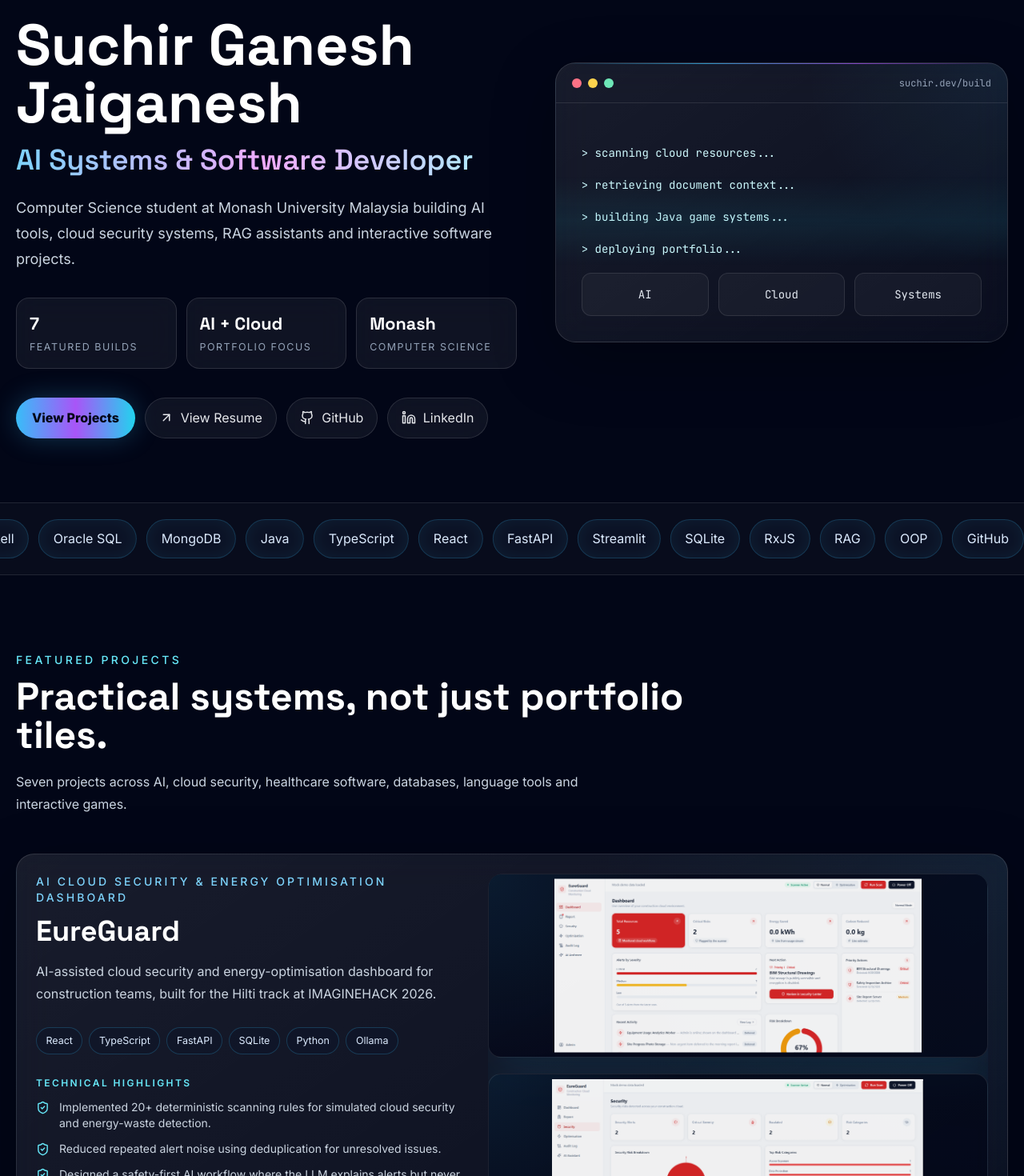
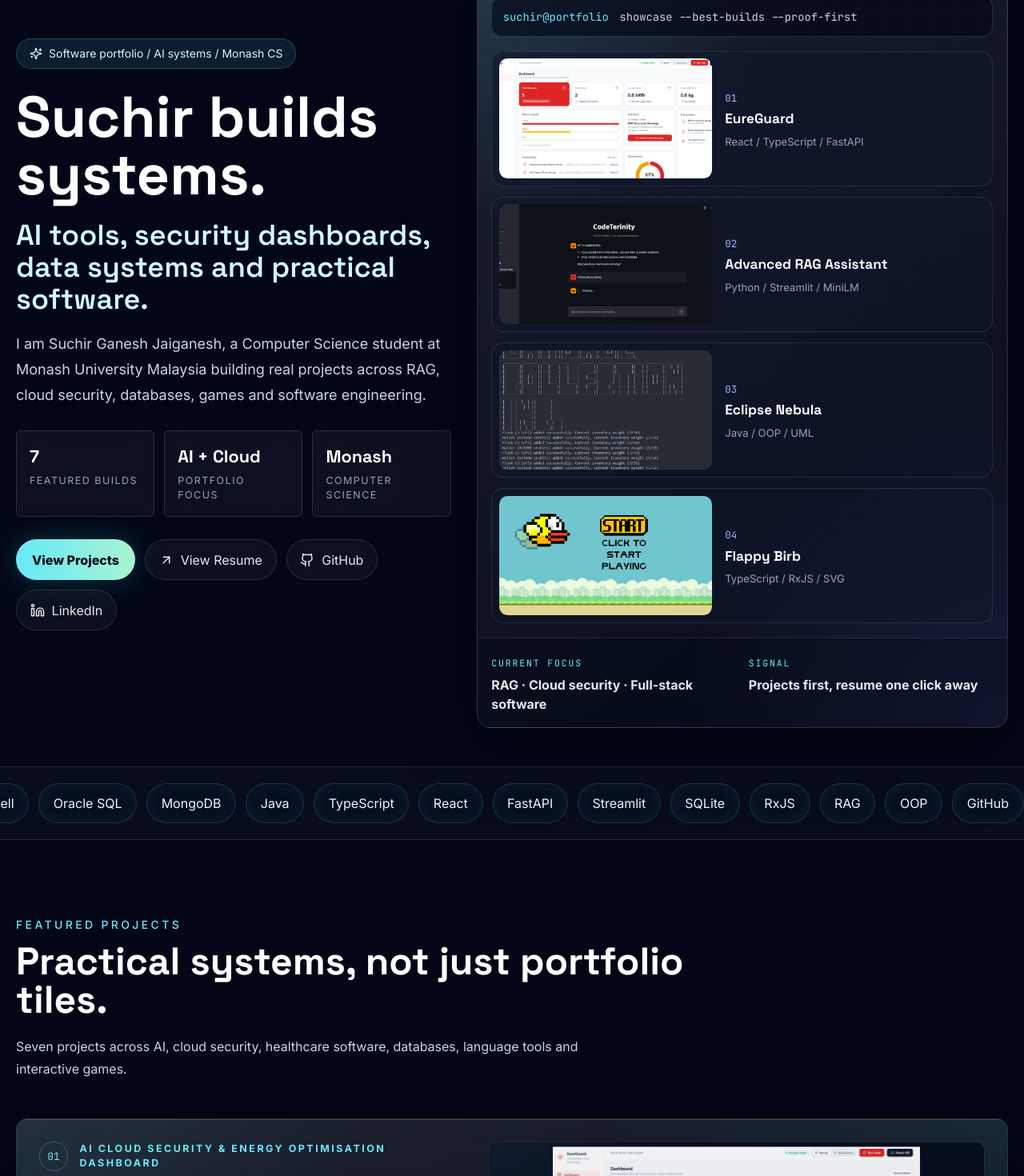
Before and after one commit to suchirrrr/portfolio, a React (Vite) app: page / in a window 1280 px wide. Shown: the part 200-1670 px from the top of the page at 80% size. Built offline with nearby package versions, Linux system fonts and the light colour scheme.

Commit message:
Redesign portfolio hero and project showcase

```diff
--- a/src/App.tsx
+++ b/src/App.tsx
@@ -279,30 +279,25 @@
 }
 
 function Hero() {
-  const terminalLines = [
-    "> scanning cloud resources...",
-    "> retrieving document context...",
-    "> building Java game systems...",
-    "> deploying portfolio...",
-  ];
+  const pinnedProjects = projects.slice(0, 4);
 
   return (
-    <section id="top" className="mx-auto grid min-h-[88vh] max-w-7xl items-center gap-12 px-5 py-20 lg:grid-cols-[1.05fr_0.95fr]">
+    <section id="top" className="hero-section mx-auto grid min-h-[88vh] max-w-7xl items-center gap-8 px-5 py-12 md:grid-cols-[0.84fr_1.16fr] lg:grid-cols-[0.9fr_1.1fr]">
       <motion.div initial={{ opacity: 0, y: 24 }} animate={{ opacity: 1, y: 0 }} transition={{ duration: 0.7 }}>
-        <div className="mb-6 inline-flex items-center gap-2 rounded-full border border-sky-300/20 bg-sky-300/10 px-4 py-2 text-sm text-sky-100">
+        <div className="mb-6 inline-flex items-center gap-2 rounded-full border border-cyan-300/20 bg-cyan-300/10 px-4 py-2 text-sm text-cyan-100">
           <Sparkles size={16} />
-          AI Systems & Software Portfolio
+          Software portfolio / AI systems / Monash CS
         </div>
-        <h1 className="font-display text-5xl font-bold leading-[1.04] text-white md:text-7xl">
-          Suchir Ganesh Jaiganesh
+        <h1 className="hero-title font-display text-5xl font-bold leading-[0.95] text-white md:text-5xl lg:text-7xl">
+          Suchir builds systems.
         </h1>
-        <p className="mt-4 bg-gradient-to-r from-sky-300 via-fuchsia-300 to-cyan-200 bg-clip-text font-display text-2xl font-semibold text-transparent md:text-4xl">
-          AI Systems & Software Developer
+        <p className="mt-5 max-w-2xl font-display text-2xl font-semibold leading-tight text-cyan-100 md:text-2xl lg:text-4xl">
+          AI tools, security dashboards, data systems and practical software.
         </p>
-        <p className="mt-6 max-w-2xl text-lg leading-8 text-slate-300">
-          Computer Science student at Monash University Malaysia building AI tools, cloud security systems, RAG assistants and interactive software projects.
+        <p className="mt-5 max-w-2xl text-base leading-7 text-slate-300 lg:text-lg lg:leading-8">
+          I am Suchir Ganesh Jaiganesh, a Computer Science student at Monash University Malaysia building real projects across RAG, cloud security, databases, games and software engineering.
         </p>
-        <div className="mt-8 grid max-w-2xl gap-3 sm:grid-cols-3">
+        <div className="mt-7 grid max-w-2xl gap-3 sm:grid-cols-3 md:grid-cols-1 lg:grid-cols-3">
           {heroStats.map(([value, label]) => (
             <div className="metric-tile" key={label}>
               <p>{value}</p>
@@ -310,7 +305,7 @@
             </div>
           ))}
         </div>
-        <div className="mt-9 flex flex-wrap gap-3">
+        <div className="mt-7 flex flex-wrap gap-3">
           <a className="primary-button" href="#projects">View Projects</a>
           <a className="secondary-button" href="https://drive.google.com/file/d/1uEK7wdGo_tAsxr6_j_uxS5KuAFPVXMHO/view?usp=sharing" target="_blank" rel="noreferrer">
             <ArrowUpRight size={18} />
@@ -330,34 +325,44 @@
         initial={{ opacity: 0, scale: 0.94, y: 24 }}
         animate={{ opacity: 1, scale: 1, y: 0 }}
         transition={{ delay: 0.15, duration: 0.7 }}
-        className="terminal-card"
+        className="lab-window"
       >
-        <div className="flex items-center justify-between border-b border-white/10 px-5 py-4">
+        <div className="lab-topbar">
           <div className="flex gap-2">
-            <span className="h-3 w-3 rounded-full bg-rose-400" />
-            <span className="h-3 w-3 rounded-full bg-amber-300" />
-            <span className="h-3 w-3 rounded-full bg-emerald-300" />
+            <span />
+            <span />
+            <span />
           </div>
-          <span className="font-mono text-xs text-slate-400">suchir.dev/build</span>
+          <p>suchir.dev / project-lab</p>
         </div>
-        <div className="space-y-5 p-6 font-mono text-sm text-cyan-100 md:p-8">
-          <div className="terminal-scanline" />
-          {terminalLines.map((line, index) => (
-            <motion.p
-              key={line}
-              initial={{ opacity: 0, x: -12 }}
-              animate={{ opacity: 1, x: 0 }}
-              transition={{ delay: 0.55 + index * 0.2 }}
-            >
-              {line}
-            </motion.p>
-          ))}
-          <div className="mt-8 grid grid-cols-3 gap-3">
-            {["AI", "Cloud", "Systems"].map((item) => (
-              <div key={item} className="rounded-xl border border-white/10 bg-white/[0.04] p-4 text-center text-slate-200">
-                {item}
-              </div>
-            ))}
+        <div className="lab-command">
+          <span>suchir@portfolio</span>
+          <p>showcase --best-builds --proof-first</p>
+        </div>
+        <div className="lab-grid">
+          {pinnedProjects.map((project, index) => {
+            const image = "images" in project && project.images ? project.images[0] : project.image;
+
+            return (
+              <a className="lab-project" href={project.github} target="_blank" rel="noreferrer" key={project.title}>
+                <img src={image} alt={`${project.title} preview`} />
+                <div>
+                  <span>{String(index + 1).padStart(2, "0")}</span>
+                  <strong>{project.title}</strong>
+                  <p>{project.tech.slice(0, 3).join(" / ")}</p>
+                </div>
+              </a>
+            );
+          })}
+        </div>
+        <div className="lab-footer">
+          <div>
+            <span>Current focus</span>
+            <p>RAG · Cloud security · Full-stack software</p>
+          </div>
+          <div>
+            <span>Signal</span>
+            <p>Projects first, resume one click away</p>
           </div>
         </div>
       </motion.div>
@@ -389,15 +394,15 @@
         copy="Seven projects across AI, cloud security, healthcare software, databases, language tools and interactive games."
       />
       <div className="mt-12 grid gap-6">
-        {projects.map((project) => (
-          <ProjectCard key={project.title} project={project} />
+        {projects.map((project, index) => (
+          <ProjectCard key={project.title} project={project} index={index} />
         ))}
       </div>
     </section>
   );
 }
 
-function ProjectCard({ project }: { project: (typeof projects)[number] }) {
+function ProjectCard({ project, index }: { project: (typeof projects)[number]; index: number }) {
   return (
     <motion.article
       whileHover={{ y: -6, rotateX: 1, rotateY: -1 }}
@@ -405,8 +410,11 @@
     >
       <div className="flex h-full flex-col justify-between gap-7">
         <div>
-          <p className="text-sm font-medium uppercase tracking-[0.22em] text-sky-300">{project.label}</p>
-          <h3 className="mt-3 font-display text-3xl font-bold text-white md:text-4xl">{project.title}</h3>
+          <div className="project-kicker">
+            <span>{String(index + 1).padStart(2, "0")}</span>
+            <p>{project.label}</p>
+          </div>
+          <h3 className="mt-4 font-display text-3xl font-bold text-white md:text-4xl">{project.title}</h3>
           <p className="mt-4 max-w-3xl leading-7 text-slate-300">{project.description}</p>
         </div>
         <div className="flex flex-wrap gap-2">
--- a/src/styles.css
+++ b/src/styles.css
@@ -10,7 +10,7 @@
 
 body {
   margin: 0;
-  background: #020617;
+  background: #030305;
 }
 
 body::selection {
@@ -28,12 +28,13 @@
 
 .bg-grid {
   background-image:
-    radial-gradient(circle at 78% 14%, rgba(168, 85, 247, 0.18), transparent 28%),
-    radial-gradient(circle at 15% 36%, rgba(34, 211, 238, 0.14), transparent 24%),
-    linear-gradient(rgba(148, 163, 184, 0.075) 1px, transparent 1px),
-    linear-gradient(90deg, rgba(148, 163, 184, 0.075) 1px, transparent 1px),
-    radial-gradient(circle at 50% 0%, rgba(56, 189, 248, 0.13), transparent 34%);
-  background-size: 100% 100%, 100% 100%, 46px 46px, 46px 46px, 100% 100%;
+    linear-gradient(rgba(255, 255, 255, 0.035) 1px, transparent 1px),
+    linear-gradient(90deg, rgba(255, 255, 255, 0.035) 1px, transparent 1px),
+    radial-gradient(circle at 76% 12%, rgba(45, 212, 191, 0.17), transparent 24%),
+    radial-gradient(circle at 18% 34%, rgba(129, 140, 248, 0.16), transparent 22%),
+    radial-gradient(circle at 60% 78%, rgba(52, 211, 153, 0.08), transparent 30%),
+    linear-gradient(135deg, #030305 0%, #070b15 44%, #040815 100%);
+  background-size: 44px 44px, 44px 44px, 100% 100%, 100% 100%, 100% 100%, 100% 100%;
 }
 
 .glow {
@@ -50,13 +51,13 @@
 .glow-one {
   top: 6rem;
   left: -12rem;
-  background: #38bdf8;
+  background: #2dd4bf;
 }
 
 .glow-two {
   right: -12rem;
   top: 24rem;
-  background: #a855f7;
+  background: #6366f1;
 }
 
 .primary-button,
@@ -71,11 +72,11 @@
 }
 
 .primary-button {
-  background: linear-gradient(90deg, #38bdf8, #a855f7, #22d3ee);
-  color: #020617;
+  background: linear-gradient(90deg, #67e8f9, #a7f3d0);
+  color: #031016;
   font-weight: 800;
   padding: 0.78rem 1.25rem;
-  box-shadow: 0 0 32px rgba(56, 189, 248, 0.25);
+  box-shadow: 0 0 38px rgba(45, 212, 191, 0.23);
 }
 
 .primary-button:hover {
@@ -86,7 +87,7 @@
 .secondary-button,
 .icon-link {
   border: 1px solid rgba(255, 255, 255, 0.12);
-  background: rgba(255, 255, 255, 0.055);
+  background: rgba(255, 255, 255, 0.045);
   color: #e5e7eb;
   backdrop-filter: blur(16px);
 }
@@ -101,49 +102,425 @@
 
 .secondary-button:hover,
 .icon-link:hover {
-  border-color: rgba(56, 189, 248, 0.55);
-  background: rgba(56, 189, 248, 0.12);
+  border-color: rgba(103, 232, 249, 0.55);
+  background: rgba(103, 232, 249, 0.1);
   transform: translateY(-2px);
 }
 
-.terminal-card,
+.lab-window,
+.hero-visual,
 .project-card,
 .glass-panel {
-  border: 1px solid rgba(255, 255, 255, 0.12);
+  border: 1px solid rgba(255, 255, 255, 0.11);
   background:
-    linear-gradient(145deg, rgba(255, 255, 255, 0.09), rgba(255, 255, 255, 0.035)),
-    radial-gradient(circle at top right, rgba(56, 189, 248, 0.08), transparent 38%);
-  box-shadow: 0 24px 80px rgba(0, 0, 0, 0.28);
+    linear-gradient(145deg, rgba(255, 255, 255, 0.085), rgba(255, 255, 255, 0.026)),
+    radial-gradient(circle at top right, rgba(45, 212, 191, 0.08), transparent 38%);
+  box-shadow: 0 28px 90px rgba(0, 0, 0, 0.42);
   backdrop-filter: blur(20px);
 }
 
-.terminal-card {
+.hero-section {
+  position: relative;
+}
+
+.hero-section::before {
+  content: "";
+  position: absolute;
+  inset: 7rem auto auto 55%;
+  width: 16rem;
+  height: 1px;
+  background: linear-gradient(90deg, transparent, rgba(103, 232, 249, 0.78), transparent);
+  box-shadow: 0 0 34px rgba(103, 232, 249, 0.42);
+}
+
+.hero-title {
+  max-width: 12ch;
+}
+
+.lab-window {
   position: relative;
   overflow: hidden;
-  border-radius: 1.6rem;
+  border-radius: 1.1rem;
+  padding: 0;
+  background:
+    linear-gradient(145deg, rgba(255, 255, 255, 0.09), rgba(255, 255, 255, 0.025)),
+    radial-gradient(circle at top left, rgba(103, 232, 249, 0.16), transparent 32%),
+    radial-gradient(circle at bottom right, rgba(129, 140, 248, 0.13), transparent 34%),
+    rgba(2, 6, 23, 0.84);
 }
 
-.terminal-card::before {
+.lab-window::before {
   content: "";
+  position: absolute;
+  inset: 0;
+  pointer-events: none;
+  background:
+    linear-gradient(rgba(255, 255, 255, 0.035) 1px, transparent 1px),
+    linear-gradient(90deg, rgba(255, 255, 255, 0.035) 1px, transparent 1px);
+  background-size: 30px 30px;
+  mask-image: linear-gradient(180deg, black, transparent 82%);
+}
+
+.lab-topbar,
+.lab-command,
+.lab-grid,
+.lab-footer {
+  position: relative;
+  z-index: 1;
+}
+
+.lab-topbar {
+  display: flex;
+  align-items: center;
+  justify-content: space-between;
+  border-bottom: 1px solid rgba(255, 255, 255, 0.1);
+  padding: 1rem 1.1rem;
+}
+
+.lab-topbar span {
   display: block;
-  height: 1px;
-  background: linear-gradient(90deg, transparent, rgba(56, 189, 248, 0.75), rgba(168, 85, 247, 0.75), transparent);
+  width: 0.72rem;
+  height: 0.72rem;
+  border-radius: 9999px;
+  background: #67e8f9;
+  opacity: 0.85;
+}
+
+.lab-topbar span:nth-child(2) {
+  background: #a5b4fc;
+}
+
+.lab-topbar span:nth-child(3) {
+  background: #a7f3d0;
+}
+
+.lab-topbar p,
+.lab-command,
+.lab-footer span {
+  font-family: "JetBrains Mono", ui-monospace, monospace;
+}
+
+.lab-topbar p {
+  color: #94a3b8;
+  font-size: 0.78rem;
+}
+
+.lab-command {
+  display: flex;
+  gap: 0.85rem;
+  margin: 1.1rem;
+  border: 1px solid rgba(103, 232, 249, 0.18);
+  border-radius: 0.8rem;
+  background: rgba(2, 6, 23, 0.62);
+  padding: 0.85rem;
+  color: #cbd5e1;
+  font-size: 0.86rem;
+}
+
+.lab-command span {
+  color: #67e8f9;
+}
+
+.lab-grid {
+  display: grid;
+  gap: 0.8rem;
+  padding: 0 1.1rem 1.1rem;
+}
+
+.lab-project {
+  display: grid;
+  grid-template-columns: minmax(7rem, 0.9fr) minmax(0, 1.1fr);
+  gap: 1rem;
+  align-items: center;
+  overflow: hidden;
+  border: 1px solid rgba(255, 255, 255, 0.1);
+  border-radius: 0.95rem;
+  background: rgba(15, 23, 42, 0.62);
+  padding: 0.55rem;
+}
+
+.lab-project:hover {
+  border-color: rgba(103, 232, 249, 0.45);
+  background: rgba(15, 23, 42, 0.82);
+  transform: translateY(-2px);
+}
+
+.lab-project img {
+  width: 100%;
+  aspect-ratio: 16 / 9;
+  border-radius: 0.65rem;
+  object-fit: cover;
+  object-position: center;
+  background: rgba(2, 6, 23, 0.8);
+}
+
+.lab-project span {
+  color: #a5b4fc;
+  font-family: "JetBrains Mono", ui-monospace, monospace;
+  font-size: 0.78rem;
+}
+
+.lab-project strong {
+  display: block;
+  margin-top: 0.2rem;
+  color: #f8fafc;
+  font-family: "Space Grotesk", Inter, system-ui, sans-serif;
+  font-size: 1.08rem;
+}
+
+.lab-project p {
+  margin-top: 0.35rem;
+  color: #94a3b8;
+  font-size: 0.82rem;
+}
+
+.lab-footer {
+  display: grid;
+  grid-template-columns: repeat(2, minmax(0, 1fr));
+  gap: 1rem;
+  border-top: 1px solid rgba(255, 255, 255, 0.1);
+  padding: 1.1rem;
+  background: rgba(2, 6, 23, 0.34);
+}
+
+.lab-footer span {
+  color: #67e8f9;
+  font-size: 0.72rem;
+  letter-spacing: 0.16em;
+  text-transform: uppercase;
+}
+
+.lab-footer p {
+  margin-top: 0.28rem;
+  color: #e2e8f0;
+  font-weight: 700;
+}
+
+.hero-visual {
+  position: relative;
+  overflow: hidden;
+  display: grid;
+  min-height: 34rem;
+  border-radius: 1.1rem;
+  padding: 1rem;
+  background:
+    linear-gradient(135deg, rgba(255, 255, 255, 0.085), rgba(255, 255, 255, 0.022)),
+    radial-gradient(circle at 18% 18%, rgba(129, 140, 248, 0.16), transparent 30%),
+    radial-gradient(circle at 82% 72%, rgba(45, 212, 191, 0.14), transparent 30%),
+    rgba(3, 7, 18, 0.86);
+}
+
+.hero-visual::before {
+  content: "";
+  position: absolute;
+  inset: 0;
+  background:
+    linear-gradient(rgba(255, 255, 255, 0.045) 1px, transparent 1px),
+    linear-gradient(90deg, rgba(255, 255, 255, 0.045) 1px, transparent 1px);
+  background-size: 28px 28px;
+  mask-image: linear-gradient(180deg, transparent, black 18%, black 82%, transparent);
+  opacity: 0.6;
+}
+
+.hero-visual::after {
+  content: "";
+  position: absolute;
+  inset: 0;
+  border-radius: inherit;
+  background: linear-gradient(90deg, transparent, rgba(103, 232, 249, 0.13), transparent);
   animation: pulseLine 2.8s ease-in-out infinite;
 }
 
-.terminal-scanline {
+.orbit-board {
+  position: relative;
+  z-index: 1;
+  min-height: 31rem;
+  overflow: hidden;
+  border-radius: 0.85rem;
+  border: 1px solid rgba(255, 255, 255, 0.12);
+  background:
+    linear-gradient(rgba(255, 255, 255, 0.045) 1px, transparent 1px),
+    linear-gradient(90deg, rgba(255, 255, 255, 0.045) 1px, transparent 1px),
+    radial-gradient(circle at center, rgba(45, 212, 191, 0.14), transparent 36%),
+    rgba(2, 6, 23, 0.74);
+  background-size: 34px 34px, 34px 34px, 100% 100%, 100% 100%;
+}
+
+.board-header {
+  display: flex;
+  justify-content: space-between;
+  gap: 1rem;
+  padding: 1.1rem;
+  color: #bae6fd;
+  font-family: "JetBrains Mono", ui-monospace, monospace;
+  font-size: 0.8rem;
+  letter-spacing: 0.14em;
+  text-transform: uppercase;
+}
+
+.board-header p {
+  color: #94a3b8;
+}
+
+.board-core {
   position: absolute;
-  inset: 3.1rem 0 auto;
-  height: 7rem;
-  background: linear-gradient(180deg, transparent, rgba(34, 211, 238, 0.08), transparent);
-  transform: translateY(-100%);
-  animation: scanDown 5.5s ease-in-out infinite;
+  left: 50%;
+  top: 50%;
+  display: grid;
+  place-items: center;
+  width: min(17rem, 62%);
+  aspect-ratio: 1;
+  transform: translate(-50%, -50%);
+  border: 1px solid rgba(103, 232, 249, 0.26);
+  border-radius: 9999px;
+  background:
+    radial-gradient(circle, rgba(103, 232, 249, 0.16), transparent 63%),
+    rgba(2, 6, 23, 0.78);
+  box-shadow:
+    0 0 80px rgba(45, 212, 191, 0.17),
+    inset 0 0 40px rgba(255, 255, 255, 0.04);
+  text-align: center;
+}
+
+.board-core::before,
+.board-core::after {
+  content: "";
+  position: absolute;
+  inset: -2.2rem;
+  border: 1px solid rgba(103, 232, 249, 0.14);
+  border-radius: inherit;
+}
+
+.board-core::after {
+  inset: -4.5rem;
+  border-color: rgba(129, 140, 248, 0.12);
+}
+
+.board-core span {
+  color: #67e8f9;
+  font-family: "JetBrains Mono", ui-monospace, monospace;
+  font-size: 0.8rem;
+  letter-spacing: 0.3em;
+}
+
+.board-core strong {
+  display: block;
+  max-width: 9rem;
+  color: #f8fafc;
+  font-family: "Space Grotesk", Inter, system-ui, sans-serif;
+  font-size: 1.8rem;
+  line-height: 1.05;
+}
+
+.board-core p {
+  color: #94a3b8;
+  font-size: 0.82rem;
+}
+
+.orbit-card {
+  position: absolute;
+  z-index: 2;
+  display: flex;
+  align-items: center;
+  gap: 0.7rem;
+  border: 1px solid rgba(255, 255, 255, 0.12);
+  border-radius: 9999px;
+  background: rgba(15, 23, 42, 0.72);
+  padding: 0.8rem 1rem;
+  box-shadow: 0 18px 50px rgba(0, 0, 0, 0.34);
+  backdrop-filter: blur(18px);
+}
+
+.orbit-card span {
+  color: #a5b4fc;
+  font-family: "JetBrains Mono", ui-monospace, monospace;
+  font-size: 0.78rem;
+}
+
+.orbit-card p {
+  color: #f8fafc;
+  font-weight: 800;
+}
+
+.orbit-card-one {
+  top: 23%;
+  left: 8%;
+}
+
+.orbit-card-two {
+  top: 18%;
+  right: 9%;
+}
+
+.orbit-card-three {
+  left: 10%;
+  bottom: 18%;
+}
+
+.orbit-card-four {
+  right: 10%;
+  bottom: 22%;
+}
+
+.signal-panel {
+  position: absolute;
+  z-index: 2;
+  right: 0.75rem;
+  bottom: 0.75rem;
+  width: min(18rem, 68%);
+  border: 1px solid rgba(255, 255, 255, 0.14);
+  border-radius: 1.2rem;
+  background: rgba(3, 7, 18, 0.78);
+  padding: 1rem;
+  box-shadow: 0 24px 70px rgba(0, 0, 0, 0.46);
+  backdrop-filter: blur(20px);
+}
+
+.status-dot {
+  display: inline-flex;
+  align-items: center;
+  gap: 0.45rem;
+  color: #67e8f9;
+  font-size: 0.75rem;
+  text-transform: uppercase;
+  letter-spacing: 0.12em;
+}
+
+.status-dot::before {
+  content: "";
+  width: 0.48rem;
+  height: 0.48rem;
+  border-radius: 9999px;
+  background: #67e8f9;
+  box-shadow: 0 0 18px rgba(103, 232, 249, 0.74);
+}
+
+.signal-row {
+  display: grid;
+  grid-template-columns: auto 1fr;
+  gap: 0.85rem;
+  align-items: center;
+  border: 1px solid rgba(255, 255, 255, 0.1);
+  border-radius: 0.85rem;
+  background: rgba(255, 255, 255, 0.05);
+  padding: 0.78rem 0.85rem;
+}
+
+.signal-row span {
+  font-family: "JetBrains Mono", ui-monospace, monospace;
+  color: #a5b4fc;
+  font-size: 0.78rem;
+}
+
+.signal-row p {
+  color: #f8fafc;
+  font-weight: 700;
 }
 
 .metric-tile {
   border: 1px solid rgba(255, 255, 255, 0.12);
-  border-radius: 1rem;
-  background: rgba(255, 255, 255, 0.055);
+  border-radius: 0.35rem;
+  background: rgba(255, 255, 255, 0.045);
   padding: 1rem;
   backdrop-filter: blur(16px);
 }
@@ -166,9 +543,9 @@
 
 .tech-pill,
 .mini-pill {
-  border: 1px solid rgba(56, 189, 248, 0.22);
-  background: rgba(15, 23, 42, 0.68);
-  color: #dbeafe;
+  border: 1px solid rgba(103, 232, 249, 0.18);
+  background: rgba(8, 17, 32, 0.7);
+  color: #dffbff;
 }
 
 .tech-pill {
@@ -187,10 +564,21 @@
   position: relative;
   display: grid;
   gap: 2rem;
-  border-radius: 1.4rem;
-  padding: 1.35rem;
+  border-radius: 0.9rem;
+  padding: 1.55rem;
   transform-style: preserve-3d;
   overflow: hidden;
+}
+
+.project-card::before {
+  content: "";
+  position: absolute;
+  inset: 0;
+  pointer-events: none;
+  border-top: 1px solid rgba(190, 242, 100, 0.24);
+  background:
+    linear-gradient(90deg, rgba(103, 232, 249, 0.07), transparent 34%),
+    linear-gradient(180deg, rgba(255, 255, 255, 0.035), transparent 28%);
 }
 
 .project-card::after {
@@ -209,9 +597,36 @@
   transform: translateX(28%);
 }
 
+.project-kicker {
+  display: flex;
+  align-items: center;
+  gap: 0.9rem;
+}
+
+.project-kicker span {
+  display: inline-flex;
+  align-items: center;
+  justify-content: center;
+  width: 2.3rem;
+  height: 2.3rem;
+  border: 1px solid rgba(103, 232, 249, 0.28);
+  border-radius: 9999px;
+  color: #67e8f9;
+  font-family: "JetBrains Mono", ui-monospace, monospace;
+  font-size: 0.8rem;
+}
+
+.project-kicker p {
+  color: #67e8f9;
+  font-size: 0.78rem;
+  font-weight: 700;
+  letter-spacing: 0.2em;
+  text-transform: uppercase;
+}
+
 .featured-project {
   grid-template-columns: minmax(0, 0.92fr) minmax(0, 1.08fr);
-  padding: 1.5rem;
+  padding: 1.75rem;
 }
 
 .screenshot-stack {
@@ -222,7 +637,7 @@
 .screenshot-stack,
 .image-visual {
   overflow: hidden;
-  border-radius: 1.2rem;
+  border-radius: 0.8rem;
 }
 
 .screenshot-stack img,
@@ -234,15 +649,15 @@
 .screenshot-stack img {
   width: 100%;
   height: clamp(12rem, 18vw, 16rem);
-  border-radius: 1rem;
+  border-radius: 0.65rem;
   object-fit: contain;
   object-position: center;
   opacity: 0.94;
   padding: 0.35rem;
   background:
-    radial-gradient(circle at top left, rgba(56, 189, 248, 0.1), transparent 36%),
+    radial-gradient(circle at top left, rgba(103, 232, 249, 0.08), transparent 36%),
     rgba(2, 6, 23, 0.72);
-  box-shadow: 0 18px 60px rgba(56, 189, 248, 0.11);
+  box-shadow: 0 18px 60px rgba(0, 0, 0, 0.25);
 }
 
 .image-visual {
@@ -277,7 +692,7 @@
 }
 
 .glass-panel {
-  border-radius: 1.3rem;
+  border-radius: 0.9rem;
   padding: 1.35rem;
 }
 
@@ -294,7 +709,7 @@
   width: 14rem;
   height: 14rem;
   border-radius: 9999px;
-  background: rgba(34, 211, 238, 0.12);
+  background: rgba(103, 232, 249, 0.1);
   filter: blur(28px);
 }
 
@@ -302,7 +717,7 @@
   display: flex;
   gap: 1rem;
   border: 1px solid rgba(255, 255, 255, 0.12);
-  border-radius: 1.25rem;
+  border-radius: 0.85rem;
   background: rgba(255, 255, 255, 0.055);
   padding: 1.2rem;
   backdrop-filter: blur(18px);
@@ -310,8 +725,8 @@
 }
 
 .leadership-card:hover {
-  border-color: rgba(34, 211, 238, 0.42);
-  background: rgba(34, 211, 238, 0.08);
+  border-color: rgba(103, 232, 249, 0.38);
+  background: rgba(103, 232, 249, 0.07);
   transform: translateY(-3px);
 }
 
@@ -339,12 +754,95 @@
     grid-template-columns: 1fr;
   }
 
+  .hero-title {
+    max-width: 11ch;
+  }
+
+  .metric-tile {
+    padding: 0.82rem;
+  }
+
+  .lab-footer {
+    grid-template-columns: 1fr;
+  }
+
+  .hero-visual {
+    min-height: 29rem;
+  }
+
+  .orbit-board {
+    min-height: 26rem;
+  }
+
+  .board-core {
+    width: min(13rem, 58%);
+  }
+
+  .board-core strong {
+    font-size: 1.45rem;
+  }
+
+  .orbit-card p {
+    font-size: 0.86rem;
+  }
+
+  .signal-panel {
+    width: min(16rem, 72%);
+  }
+
   .project-card {
     padding: 1.05rem;
+  }
+
+  .lab-window {
+    margin-top: 1rem;
   }
 }
 
 @media (max-width: 640px) {
+  .hero-visual {
+    min-height: auto;
+  }
+
+  .orbit-board {
+    min-height: 28rem;
+  }
+
+  .orbit-card {
+    padding: 0.62rem 0.78rem;
+  }
+
+  .orbit-card-one,
+  .orbit-card-three {
+    left: 5%;
+  }
+
+  .orbit-card-two,
+  .orbit-card-four {
+    right: 5%;
+  }
+
+  .signal-panel {
+    position: relative;
+    right: auto;
+    bottom: auto;
+    width: auto;
+    margin-top: 1rem;
+  }
+
+  .lab-command,
+  .lab-project {
+    grid-template-columns: 1fr;
+  }
+
+  .lab-command {
+    display: block;
+  }
+
+  .lab-command p {
+    margin-top: 0.45rem;
+  }
+
   .screenshot-stack img {
     height: 12rem;
   }
```
